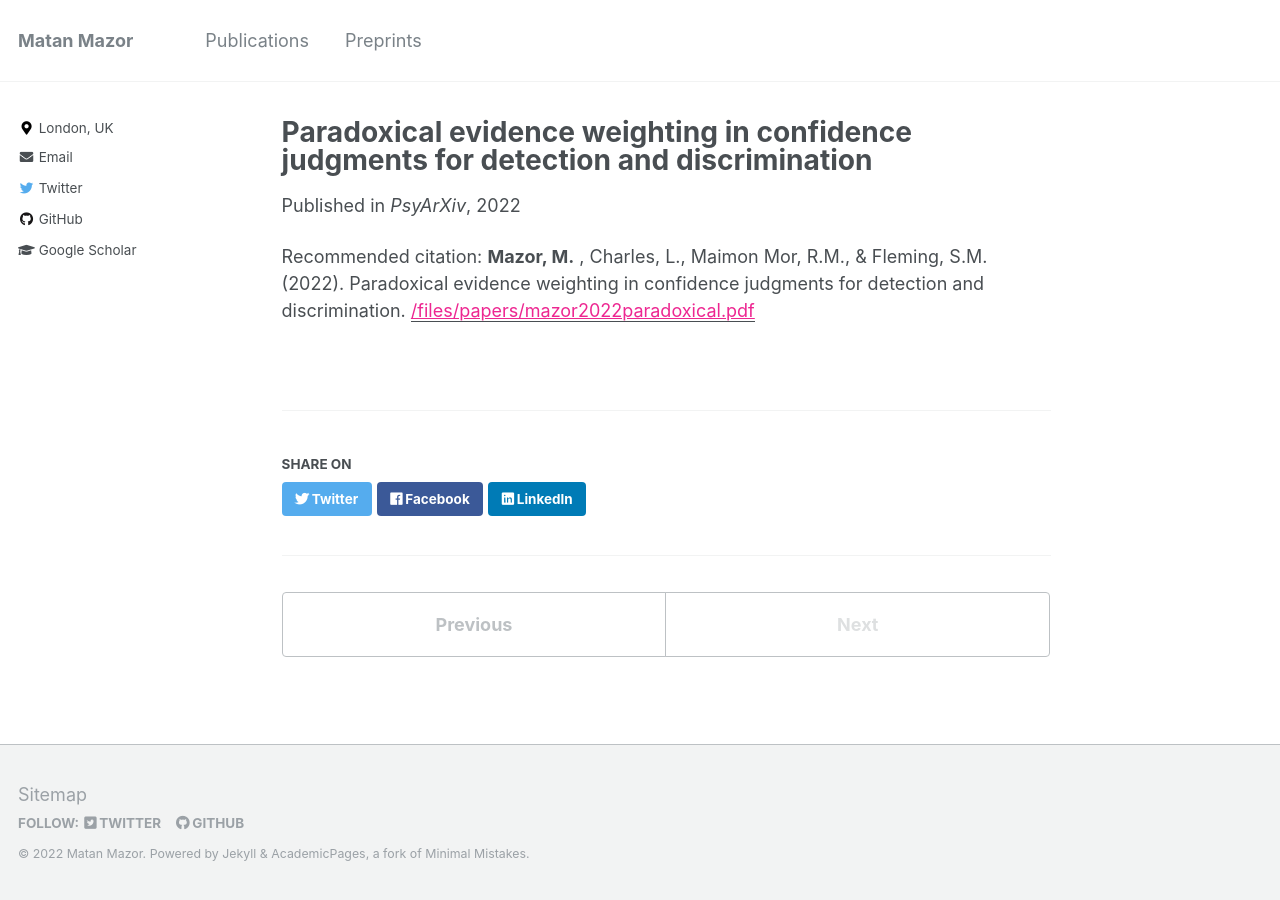
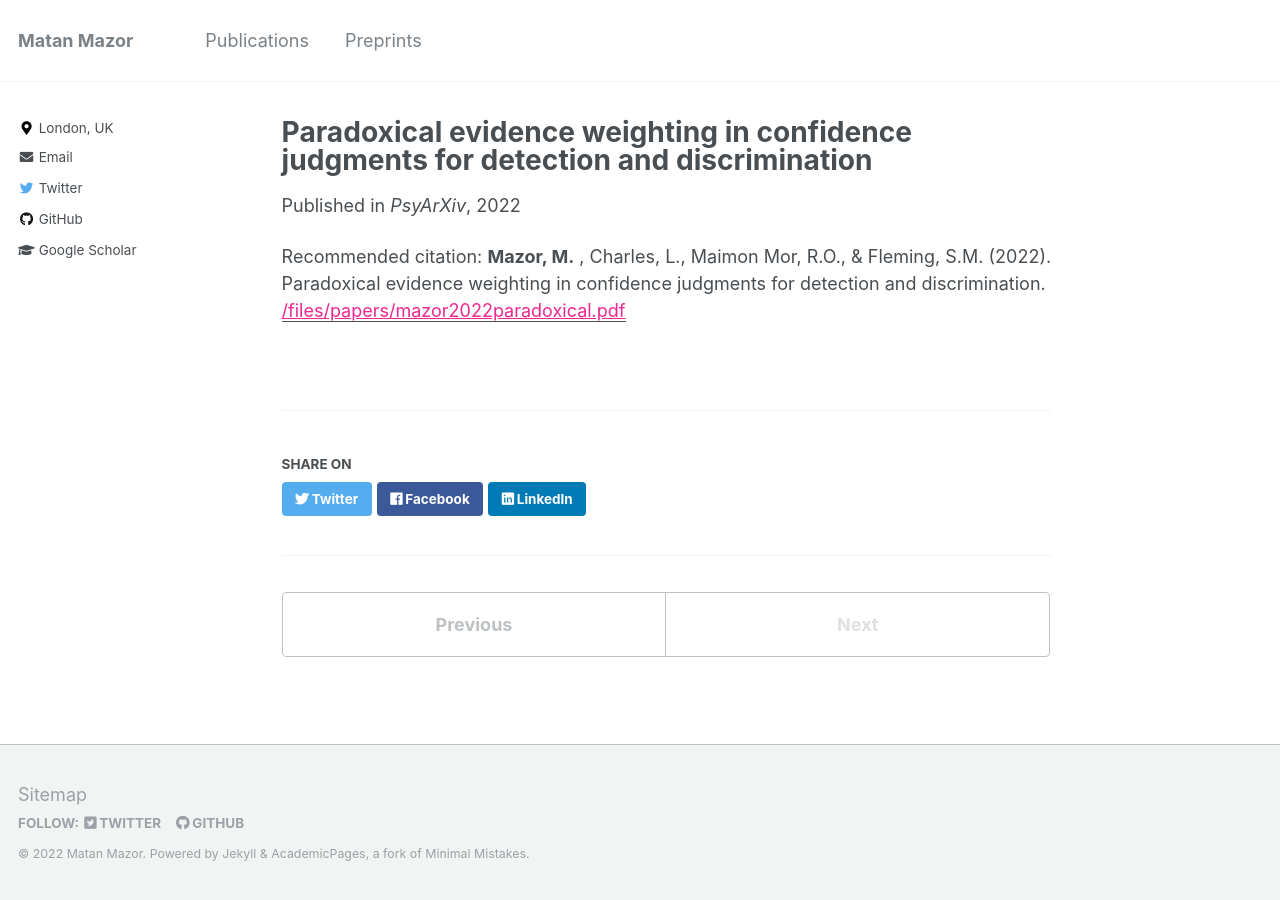
Before and after one commit to matanmazor/matanmazor.github.io, a Jekyll site: the page built from _preprints/2022-11-30-paradoxical.md, in a window 1280 px wide. Built offline with Jekyll 4.4.1, drawn with Linux system fonts in a browser that asks for light colours.

Commit message:
Roni's initials were wrong

```diff
--- a/_preprints/2022-11-30-paradoxical.md
+++ b/_preprints/2022-11-30-paradoxical.md
@@ -6,5 +6,5 @@ date: 2022-11-30
 venue: 'PsyArXiv'
 psyarxiv: ''
 paperurl: '/files/papers/mazor2022paradoxical.pdf'
-citation: '<b>Mazor, M.</b> , Charles, L., Maimon Mor, R.M., & Fleming, S.M. (2022). Paradoxical evidence weighting in confidence judgments for detection and discrimination.'
+citation: '<b>Mazor, M.</b> , Charles, L., Maimon Mor, R.O., & Fleming, S.M. (2022). Paradoxical evidence weighting in confidence judgments for detection and discrimination.'
 ---
```
